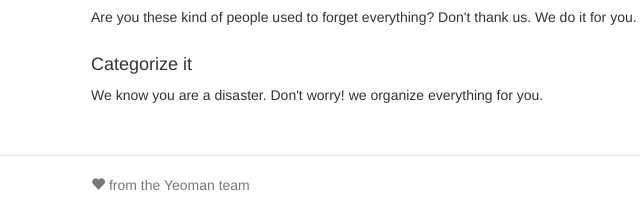
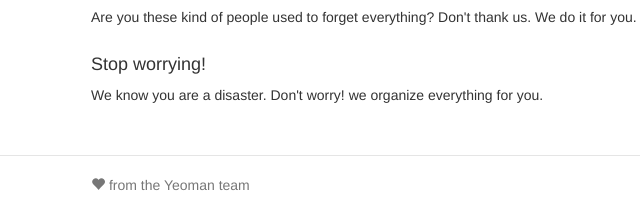
Before and after one commit to jcombarros/NoteAndReminderWeb, a website: page app/index.html in a window 1280 px wide. Shown: the part 587-797 px from the top of the page, 199-839 px from the left. Drawn offline with nearby package versions, Linux system fonts and the light colour scheme; some packages are replaced by stand-ins of ours; files that its build step writes are made by us from their sources.

Commit message:
String changed in home page

```diff
--- a/app/views/main.html
+++ b/app/views/main.html
@@ -10,7 +10,7 @@
   <p>
     Are you these kind of people used to forget everything? Don't thank us. We do it for you.
   </p>
-  <h4>Categorize it</h4>
+  <h4>Stop worrying!</h4>
   <p>
     We know you are a disaster. Don't worry! we organize everything for you.
   </p>
```
